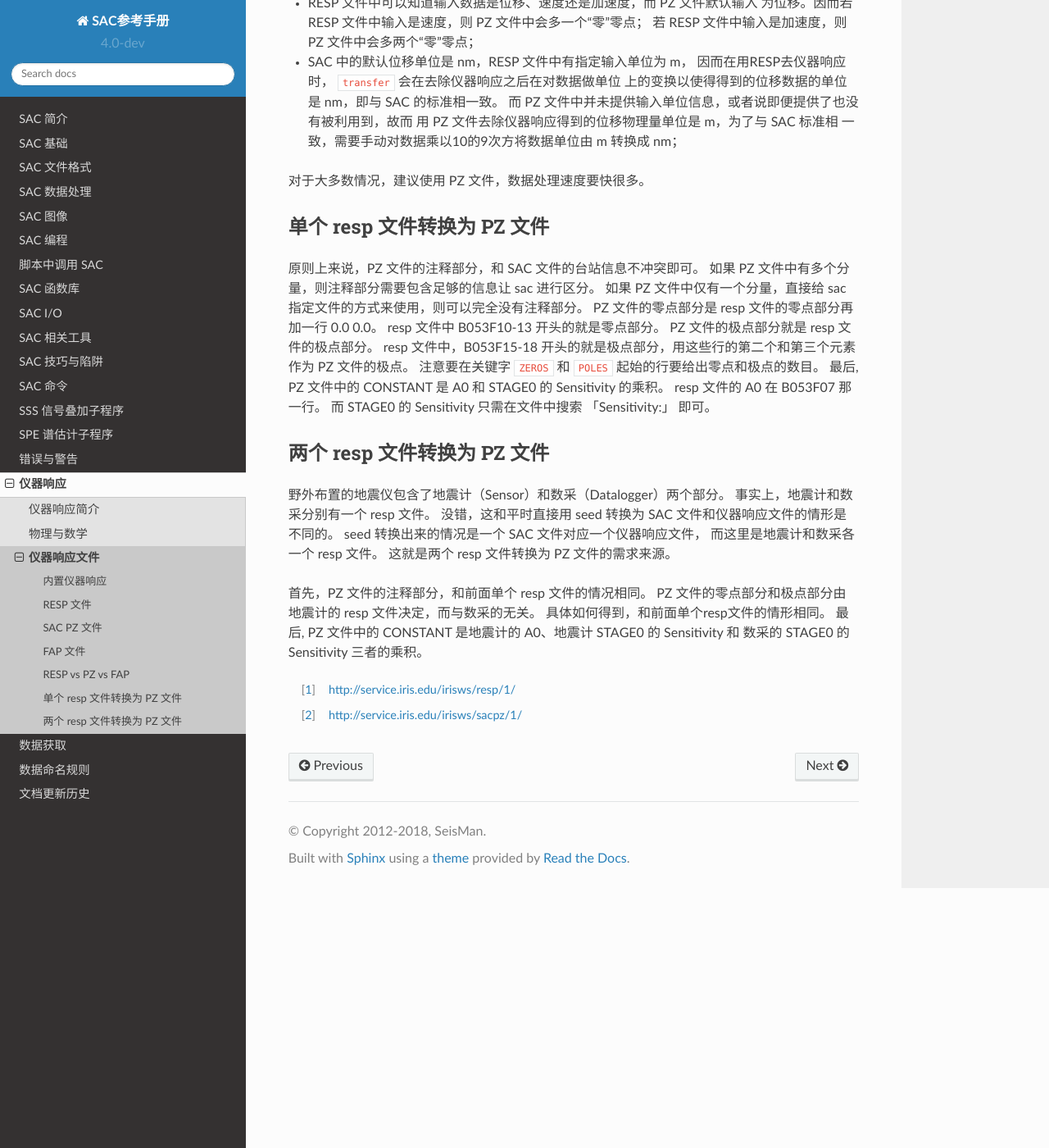
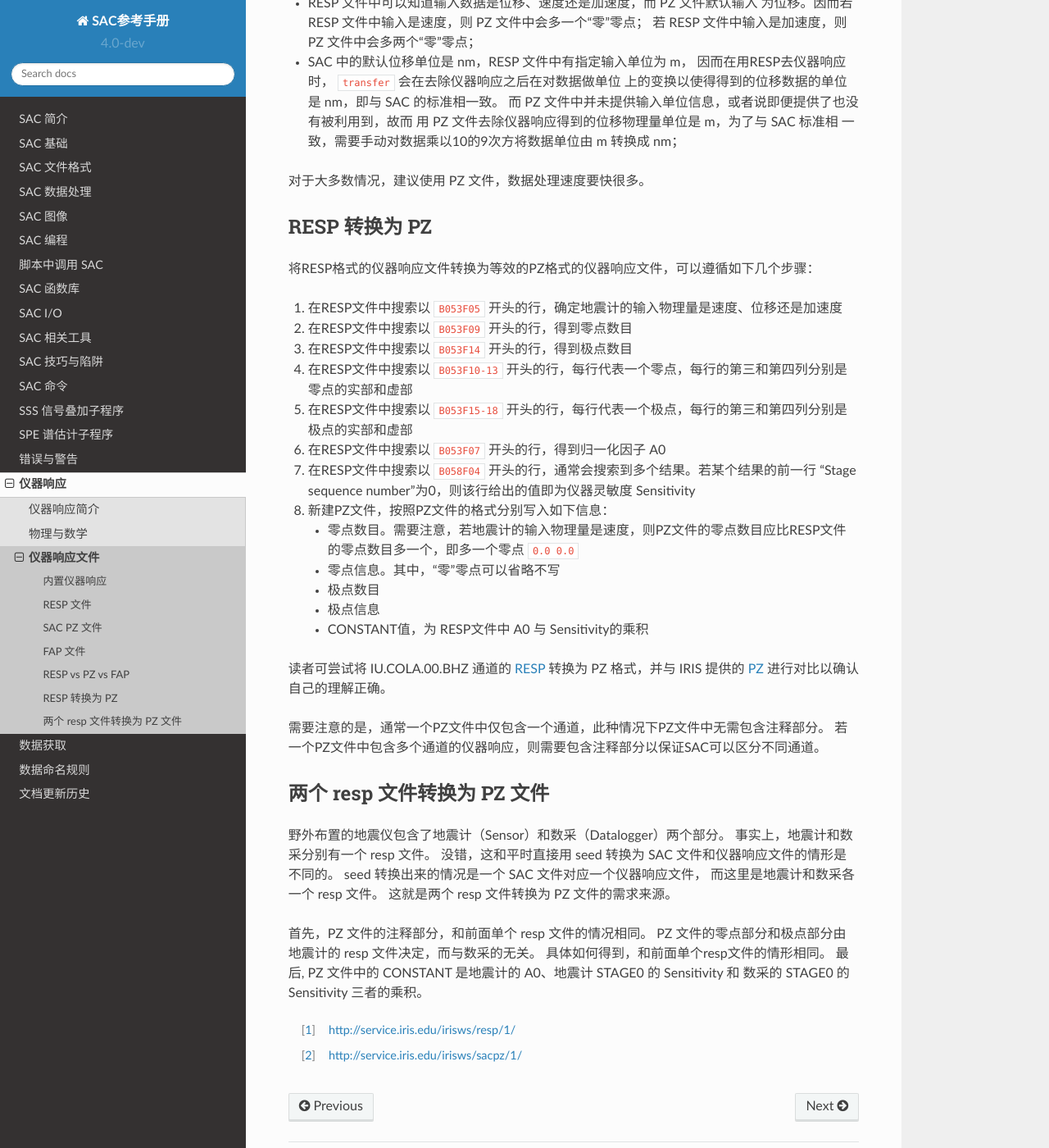
Before and after one commit to seisman/SAC_Docs_zh, a Sphinx documentation site: the page built from source/appendix/resp/resp-file.rst, in a window 1280 px wide and 1400 px high, scrolled down 4978 px. Shown: the whole window at 82% size. Built offline with Sphinx 7.4.7 and the Read the Docs theme 2.0.0, drawn with Linux system fonts in a browser that asks for light colours.

Commit message:
first fix

```diff
--- a/source/appendix/resp/resp-file.rst
+++ b/source/appendix/resp/resp-file.rst
@@ -274,20 +274,33 @@
 
 对于大多数情况，建议使用 PZ 文件，数据处理速度要快很多。
 
-单个 resp 文件转换为 PZ 文件
------------------------
+RESP 转换为 PZ
+--------------
 
-原则上来说，PZ 文件的注释部分，和 SAC 文件的台站信息不冲突即可。
-如果 PZ 文件中有多个分量，则注释部分需要包含足够的信息让 sac 进行区分。
-如果 PZ 文件中仅有一个分量，直接给 sac 指定文件的方式来使用，则可以完全没有注释部分。
-PZ 文件的零点部分是 resp 文件的零点部分再加一行 0.0 0.0。
-resp 文件中 B053F10-13 开头的就是零点部分。
-PZ 文件的极点部分就是 resp 文件的极点部分。
-resp 文件中，B053F15-18 开头的就是极点部分，用这些行的第二个和第三个元素作为 PZ 文件的极点。
-注意要在关键字 ``ZEROS`` 和 ``POLES`` 起始的行要给出零点和极点的数目。
-最后, PZ 文件中的 CONSTANT 是 A0 和 STAGE0 的 Sensitivity 的乘积。
-resp 文件的 A0 在 B053F07 那一行。
-而 STAGE0 的 Sensitivity 只需在文件中搜索 「Sensitivity:」 即可。
+将RESP格式的仪器响应文件转换为等效的PZ格式的仪器响应文件，可以遵循如下几个步骤：
+
+#. 在RESP文件中搜索以 ``B053F05`` 开头的行，确定地震计的输入物理量是速度、位移还是加速度
+#. 在RESP文件中搜索以 ``B053F09`` 开头的行，得到零点数目
+#. 在RESP文件中搜索以 ``B053F14`` 开头的行，得到极点数目
+#. 在RESP文件中搜索以 ``B053F10-13`` 开头的行，每行代表一个零点，每行的第三和第四列分别是零点的实部和虚部
+#. 在RESP文件中搜索以 ``B053F15-18`` 开头的行，每行代表一个极点，每行的第三和第四列分别是极点的实部和虚部
+#. 在RESP文件中搜索以 ``B053F07`` 开头的行，得到归一化因子 A0
+#. 在RESP文件中搜索以 ``B058F04`` 开头的行，通常会搜索到多个结果。若某个结果的前一行
+   “Stage sequence number”为0，则该行给出的值即为仪器灵敏度 Sensitivity
+#. 新建PZ文件，按照PZ文件的格式分别写入如下信息：
+
+   - 零点数目。需要注意，若地震计的输入物理量是速度，则PZ文件的零点数目应比RESP文件的零点数目多一个，即多一个零点 ``0.0 0.0``
+   - 零点信息。其中，“零”零点可以省略不写
+   - 极点数目
+   - 极点信息
+   - CONSTANT值，为 RESP文件中 A0 与 Sensitivity的乘积
+
+读者可尝试将 IU.COLA.00.BHZ 通道的 `RESP <http://service.iris.edu/irisws/resp/1/query?net=IU&sta=COLA&loc=00&cha=BHZ>`_
+转换为 PZ 格式，并与 IRIS 提供的 `PZ <http://service.iris.edu/irisws/sacpz/1/query?net=IU&sta=COLA&loc=00&cha=BHZ>`_
+进行对比以确认自己的理解正确。
+
+需要注意的是，通常一个PZ文件中仅包含一个通道，此种情况下PZ文件中无需包含注释部分。
+若一个PZ文件中包含多个通道的仪器响应，则需要包含注释部分以保证SAC可以区分不同通道。
 
 两个 resp 文件转换为 PZ 文件
 --------------------------------------
```
